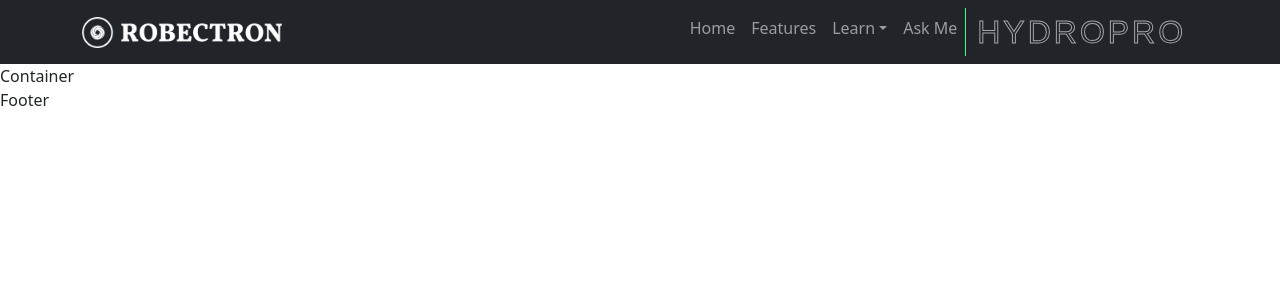
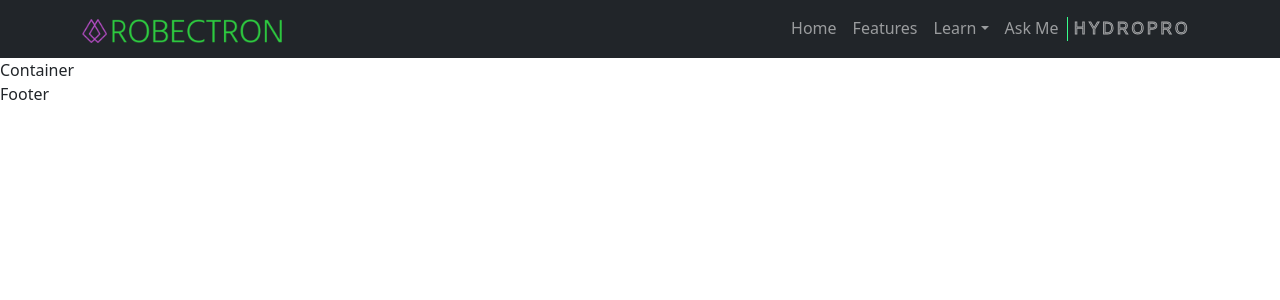
Before and after one commit to Mahmoudicc95/React, a JavaScript app: page / in a window 1280 px wide. Shown: the top 300 px of the page. Built offline with nearby package versions, Linux system fonts and the light colour scheme.

Commit message:
Navbar update & logo

```diff
--- a/src/components/Header/Header.css
+++ b/src/components/Header/Header.css
@@ -1,10 +1,11 @@
 #logo {
     width: 200px;
+    left: 0;
 }
 
 /* === removing default button style ===*/
 .button {
-    margin: 0;
+    margin:  7% 0;
     height: auto;
     background: transparent;
     padding: 0;
@@ -19,7 +20,7 @@
     --fs-size: 2em;
     letter-spacing: 3px;
     text-decoration: none;
-    font-size: var(--fs-size);
+    font-size: var(--fs-4);
     font-family: "Arial";
     position: relative;
     text-transform: uppercase;
```
Also changed, not shown: src/components/Header/Header.js (+5 -6 lines), src/assets/images/logo.png, src/assets/images/logo3.png (added).
